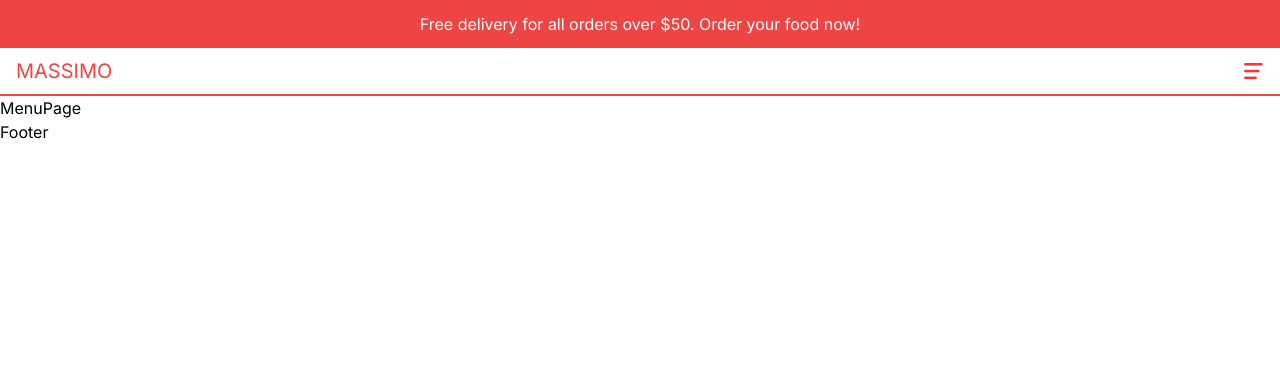
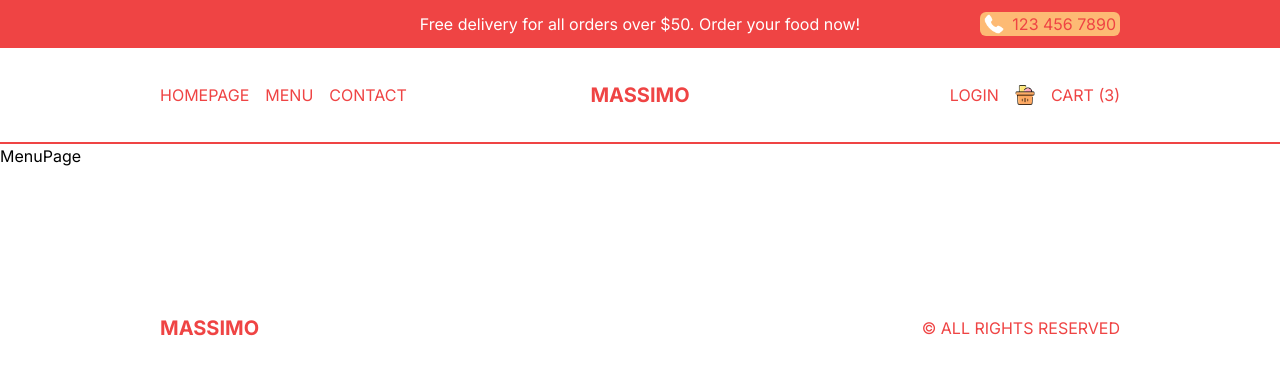
Before and after one commit to jamieleef/restaurant-app, a Next.js app: page /menu in a window 1280 px wide. Shown: the top 374 px of the page. Built offline with nearby package versions, Linux system fonts and the light colour scheme.

Commit message:
Component Complete

```diff
--- /dev/null
+++ b/src/components/CartIcon.tsx
@@ -0,0 +1,15 @@
+import Image from "next/image";
+import Link from "next/link";
+
+const CartIcon = () => {
+    return (
+        <Link href="/cart" className="flex items-center gap-4">
+            <div className="relative w-8 h-8 md:w-5 md:h-5">
+                <Image src="/cart.png" alt="" fill />
+            </div>
+            <span>Cart (3)</span>
+        </Link>
+    );
+};
+
+export default CartIcon;
--- a/src/components/Footer.tsx
+++ b/src/components/Footer.tsx
@@ -1,7 +1,15 @@
+import Link from "next/link";
 import React from "react";
 
 const Footer = () => {
-    return <div>Footer</div>;
+    return (
+        <div className="h-12 md:h-24 p-4 lg:p-20 xl:p-40 text-red-500 flex items-center justify-between">
+            <Link href="/" className="font-bold text-xl">
+                MASSIMO
+            </Link>
+            <p>© ALL RIGHTS RESERVED</p>
+        </div>
+    );
 };
 
 export default Footer;
--- a/src/components/Menu.tsx
+++ b/src/components/Menu.tsx
@@ -1,7 +1,9 @@
 "use client";
 
 import Image from "next/image";
+import Link from "next/link";
 import React, { useState } from "react";
+import CartIcon from "./CartIcon";
 
 const links = [
     { id: 1, title: "Homepage", url: "/" },
@@ -12,6 +14,9 @@ const links = [
 
 const Menu = () => {
     const [open, setOpen] = useState(false);
+
+    // TEMPORARY
+    const user = false;
     return (
         <div>
             {!open ? (
@@ -31,7 +36,31 @@ const Menu = () => {
                     onClick={() => setOpen(false)}
                 />
             )}
-            <div></div>
+            {open && (
+                <div className="bg-red-500 text-white absolute left-0 top-24 w-full h-[calc(100vh-6rem)] flex flex-col gap-8 items-center justify-center text-3xl z-10">
+                    {links.map((item) => (
+                        <Link
+                            href={item.url}
+                            key={item.id}
+                            onClick={() => setOpen(false)}
+                        >
+                            {item.title}
+                        </Link>
+                    ))}
+                    {!user ? (
+                        <Link href="/login" onClick={() => setOpen(false)}>
+                            Login
+                        </Link>
+                    ) : (
+                        <Link href="/orders" onClick={() => setOpen(false)}>
+                            Orders
+                        </Link>
+                    )}
+                    <Link href="/cart" onClick={() => setOpen(false)}>
+                        <CartIcon />
+                    </Link>
+                </div>
+            )}
         </div>
     );
 };
--- a/src/components/Navbar.tsx
+++ b/src/components/Navbar.tsx
@@ -1,17 +1,39 @@
 import React from "react";
 import Menu from "./Menu";
 import Link from "next/link";
+import CartIcon from "./CartIcon";
+import Image from "next/image";
 
 const Navbar = () => {
+    const user = false;
     return (
-        <div className="h-12 text-red-500 p-4 flex items-center justify-between uppercase border-b-2 border-b-red-500">
+        <div className="h-12 text-red-500 p-4 flex items-center justify-between uppercase border-b-2 border-b-red-500 md:h-24 lg:px-20 xl:px-40">
+            {/* LEFT LINKS */}
+            <div className="hidden md:flex gap-4 flex-1">
+                <Link href="/">Homepage</Link>
+                <Link href="/menu">Menu</Link>
+                <Link href="/">Contact</Link>
+            </div>
             {/* LOGO */}
-            <div className="text-xl">
+            <div className="text-xl md:font-bold flex-1 md:text-center">
                 <Link href="/">Massimo</Link>
             </div>
             {/* MOBILE MENU */}
-            <div>
+            <div className="md:hidden">
                 <Menu />
+            </div>
+            {/* RIGHT LINKS */}
+            <div className="hidden md:flex gap-4 items-center justify-end flex-1">
+                <div className="md:absolute top-3 r-2 lg: static flex items-center gap-2 cursor-pointer bg-orange-300 px-1 rounded-md">
+                    <Image src="/phone.png" alt="" width={20} height={20} />
+                    <span>123 456 7890</span>
+                </div>
+                {!user ? (
+                    <Link href="/login">Login</Link>
+                ) : (
+                    <Link href="/orders">Orders</Link>
+                )}
+                <CartIcon />
             </div>
         </div>
     );
```
